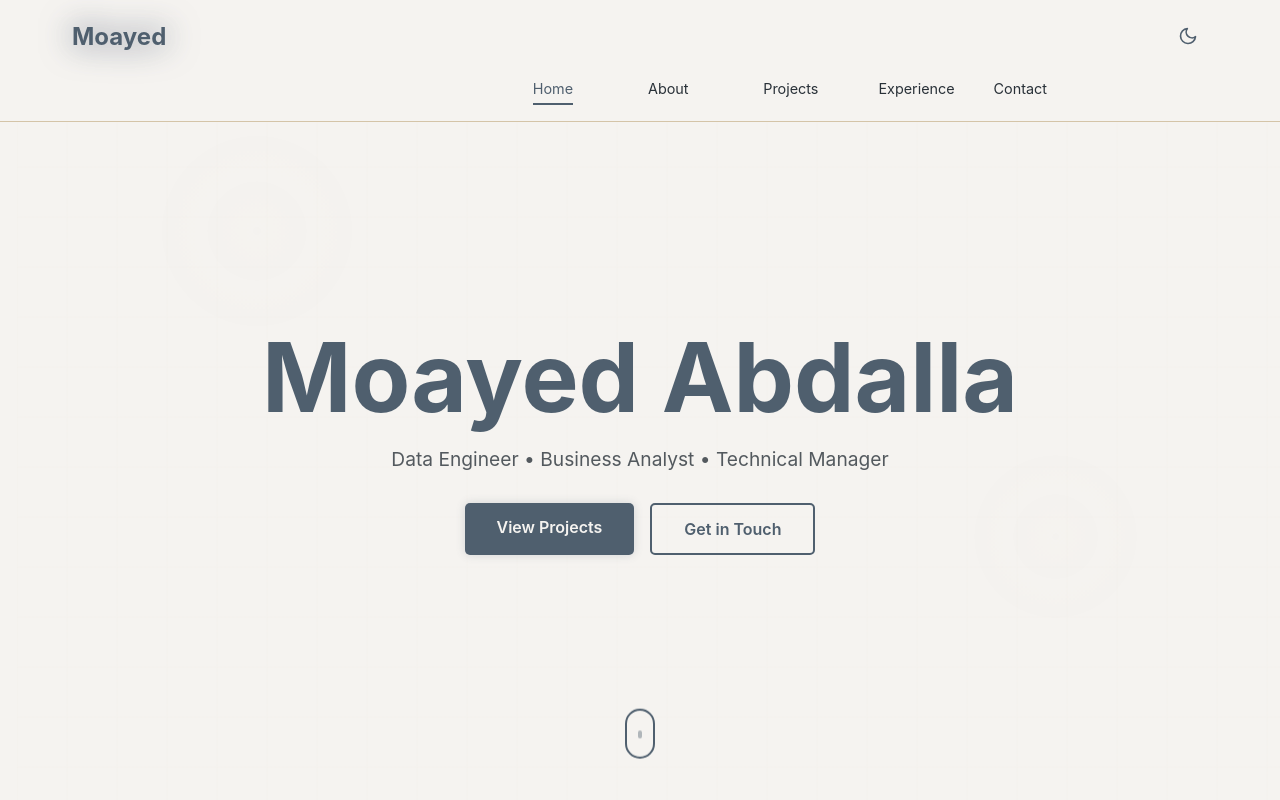
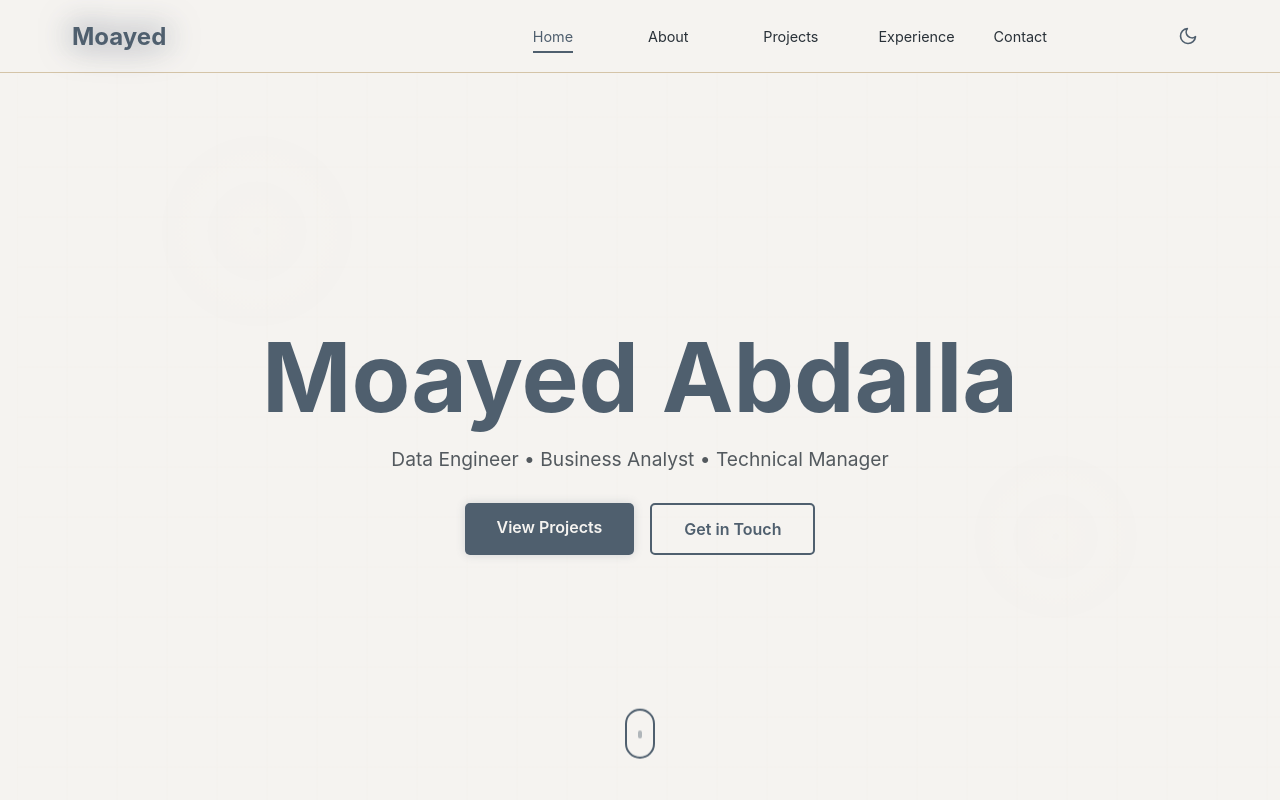
Before and after one commit to moayed-abdalla/portfolio, a React (Vite) app: page / in a window 1280 px wide. Shown: the top 800 px of the page. Built offline with nearby package versions, Linux system fonts and the light colour scheme.

Commit message:
fix naviagation split into 2 divs for large screen

```diff
--- a/src/App.css
+++ b/src/App.css
@@ -50,6 +50,7 @@
   padding: 0 2rem;
   display: grid;
   grid-template-columns: repeat(10, 1fr);
+  grid-template-rows: 1fr;
   align-items: center;
   position: relative;
   gap: 1rem;
@@ -88,6 +89,7 @@
   width: 2.5rem;
   height: 2.5rem;
   grid-column: 10;
+  grid-row: 1;
   justify-self: end;
 }
 
@@ -133,30 +135,36 @@
 
 .nav-links {
   display: contents;
+  grid-row: 1;
 }
 
 .nav-links a:nth-child(1) {
   grid-column: 5;
+  grid-row: 1;
   justify-self: start;
 }
 
 .nav-links a:nth-child(2) {
   grid-column: 6;
+  grid-row: 1;
   justify-self: start;
 }
 
 .nav-links a:nth-child(3) {
   grid-column: 7;
+  grid-row: 1;
   justify-self: start;
 }
 
 .nav-links a:nth-child(4) {
   grid-column: 8;
+  grid-row: 1;
   justify-self: start;
 }
 
 .nav-links a:nth-child(5) {
   grid-column: 9;
+  grid-row: 1;
   justify-self: start;
 }
 
```
